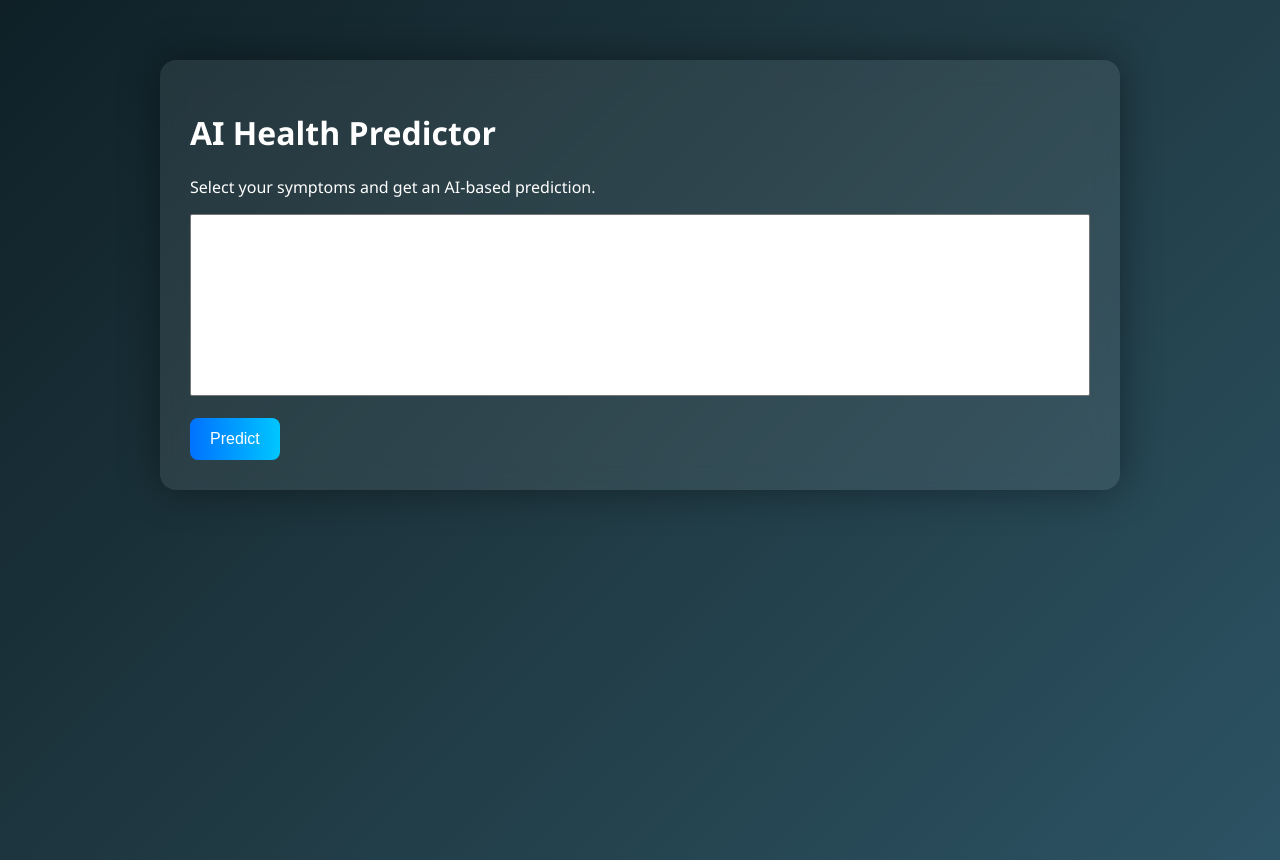
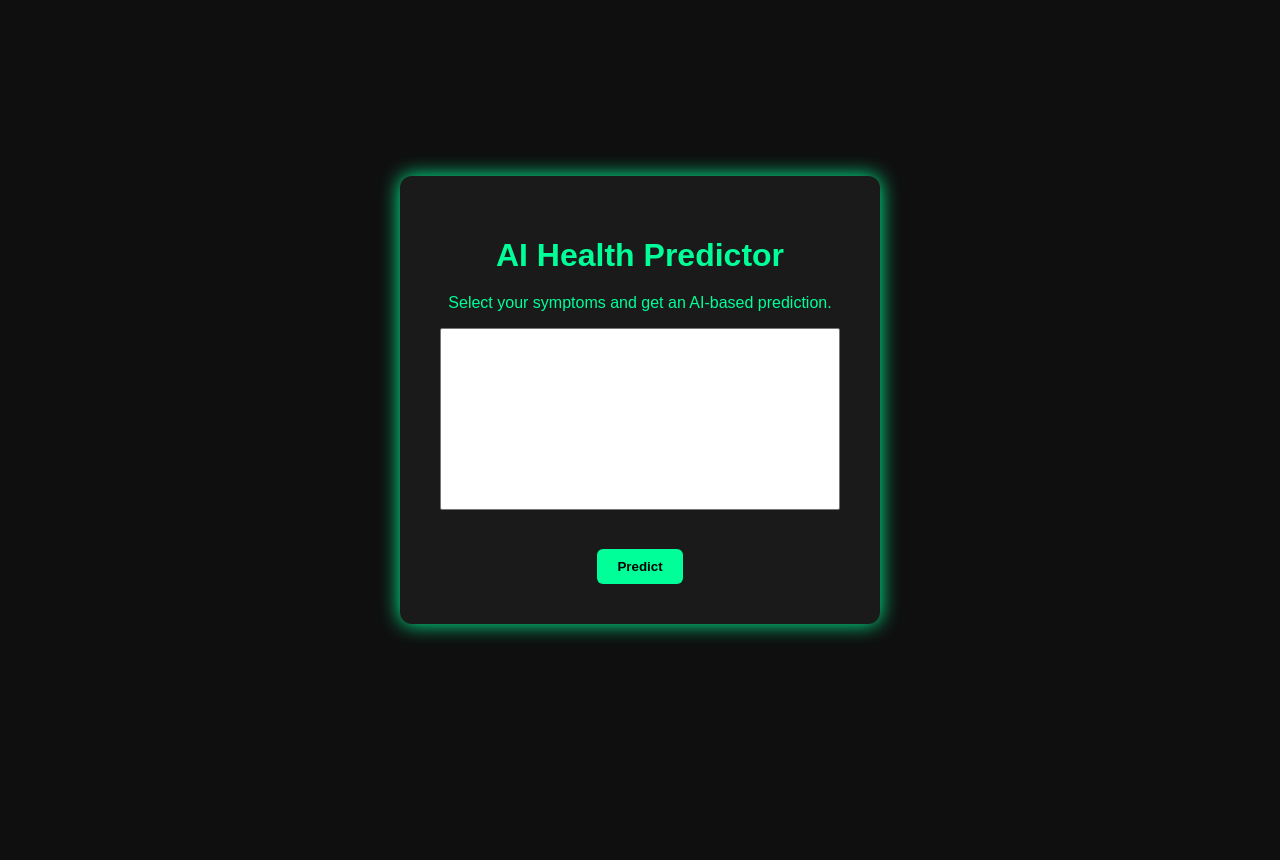
Before and after one commit to diljith-k/ai-health-predictor, a Flask app: page / in a window 1280 px wide. After the commit the page ends 640 px from the top, so only its background shows below. Run offline with Flask 3, Linux system fonts and the light colour scheme; lists and menus that the app fills with data are empty; parts of the project's set-up code (start-up, migrations or seed data) failed here and were passed over.

Commit message:
vercel first virsion

```diff
--- a/requirements.txt
+++ b/requirements.txt
@@ -1,6 +1,6 @@
 blinker==1.9.0
 click==8.3.1
-Flask==3.1.3
+Flask==3.0.0
 flask-cors==6.0.2
 gunicorn==25.1.0
 itsdangerous==2.2.0
--- a/static/style.css
+++ b/static/style.css
@@ -1,65 +1,60 @@
-/* Base page style */
 body {
-    background: linear-gradient(135deg, #0f2027, #203a43, #2c5364);
-    color: #ffffff;
-    font-family: "Segoe UI", Tahoma, sans-serif;
-    min-height: 100vh;
     margin: 0;
     padding: 0;
+    background: #0f0f0f;
+    font-family: Arial, sans-serif;
+    color: #00ff99;
+    display: flex;
+    justify-content: center;
+    align-items: center;
+    height: 100vh;
 }
 
-/* Container */
 .container {
-    max-width: 900px;
-    margin: 60px auto;
-    padding: 30px;
-    background: rgba(255, 255, 255, 0.08);
-    backdrop-filter: blur(12px);
-    border-radius: 16px;
-    box-shadow: 0 0 40px rgba(0,0,0,0.4);
+    background: #1a1a1a;
+    padding: 40px;
+    border-radius: 12px;
+    box-shadow: 0 0 20px #00ff99;
+    width: 400px;
+    text-align: center;
 }
 
-/* Fade animation */
-.fade-in {
-    opacity: 0;
-    transform: translateY(20px);
-    animation: fadeIn 0.8s ease forwards;
+h1 {
+    margin-bottom: 20px;
 }
 
-.fade-delay-1 { animation-delay: 0.2s; }
-.fade-delay-2 { animation-delay: 0.4s; }
-.fade-delay-3 { animation-delay: 0.6s; }
-
-@keyframes fadeIn {
-    to {
-        opacity: 1;
-        transform: translateY(0);
-    }
+.symptom {
+    display: block;
+    margin: 8px 0;
 }
 
-/* Button */
 button {
-    background: #00c6ff;
-    background: linear-gradient(to right, #0072ff, #00c6ff);
+    margin-top: 20px;
+    padding: 10px 20px;
+    background: #00ff99;
     border: none;
-    color: white;
-    padding: 12px 20px;
-    border-radius: 8px;
-    font-size: 16px;
+    border-radius: 6px;
     cursor: pointer;
-    transition: transform 0.2s ease;
+    font-weight: bold;
 }
 
 button:hover {
-    transform: scale(1.05);
+    background: #00cc77;
 }
 
-/* Prediction box */
 .result {
-    margin-top: 25px;
-    padding: 20px;
-    border-radius: 12px;
-    background: rgba(0, 255, 200, 0.15);
-    font-size: 20px;
-    text-align: center;
+    margin-top: 20px;
+    padding: 10px;
+    background: #111;
+    border-radius: 6px;
 }
+
+/* Fade Animation */
+.fade-in {
+    animation: fadeIn 1s ease-in-out;
+}
+
+@keyframes fadeIn {
+    from { opacity: 0; transform: translateY(20px); }
+    to { opacity: 1; transform: translateY(0); }
+}
```
Also changed, not shown: api/index.py (+22 -49 lines), api/templates/result.html (+22 -7 lines), versal.json (+3 -8 lines).
